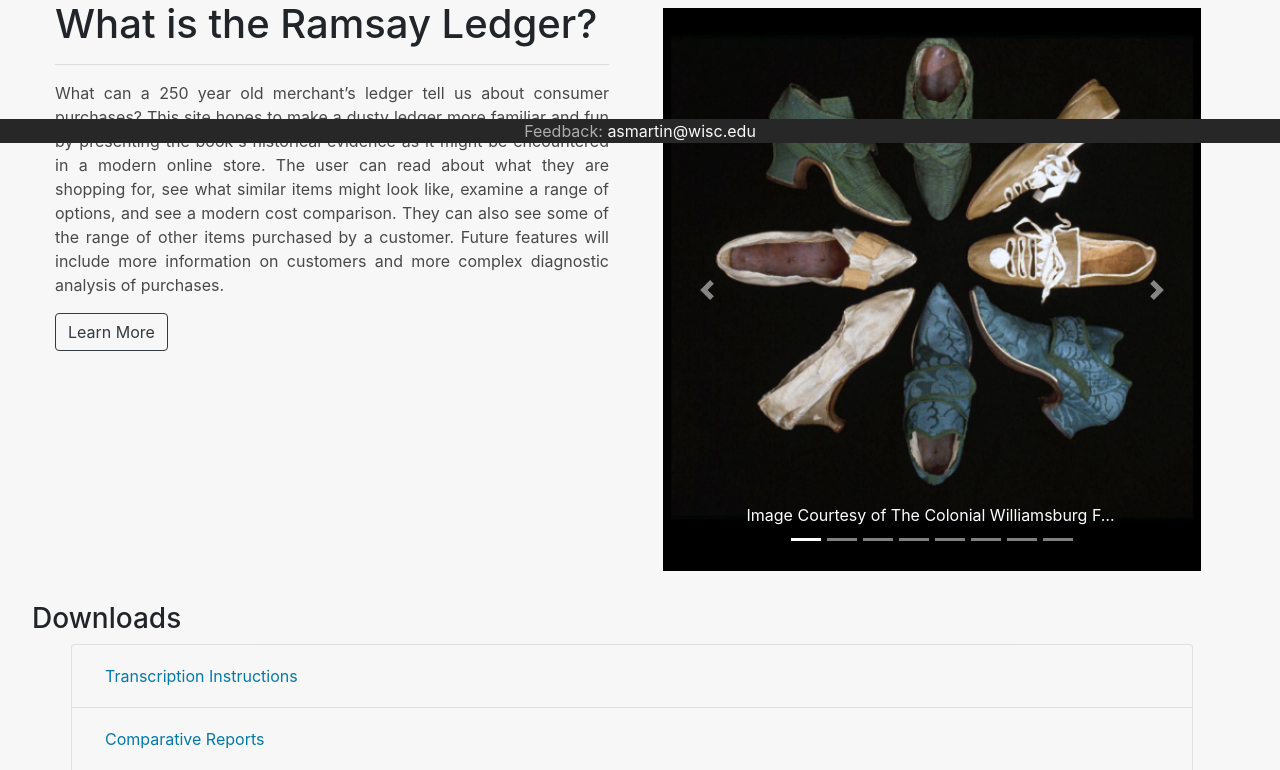
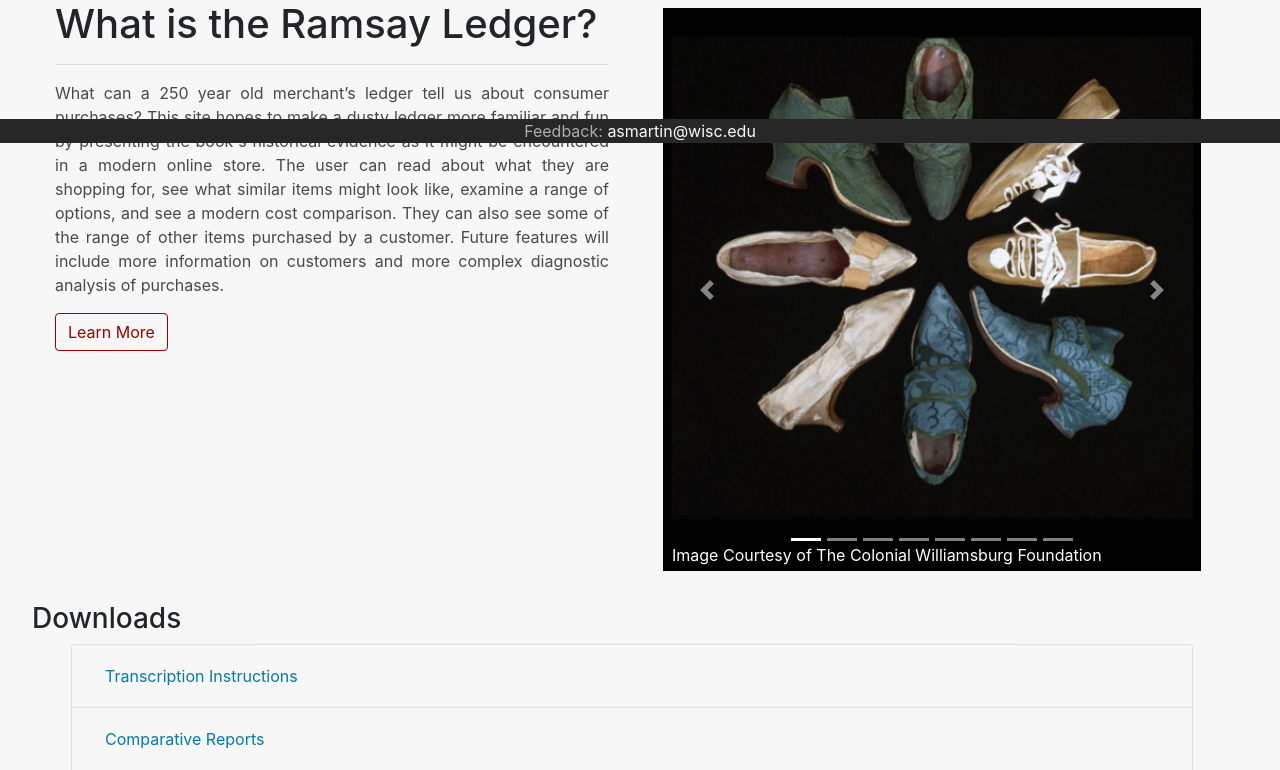
Before and after one commit to cjswedes/real-wear, a Django app: page / in a window 1280 px wide. Shown: the part 657-1427 px from the top of the page. Run offline with Django 3.2, Linux system fonts and the light colour scheme; some libraries are stand-ins or nearby versions.

Commit message:
font size, carousel fix.

```diff
--- a/ramsay/ledger/static/bootstrap/css/custom.css
+++ b/ramsay/ledger/static/bootstrap/css/custom.css
@@ -149,3 +149,12 @@ body {
     text-decoration: none;
     background-color: #9b0000;
   }
+
+  .carousel-caption {
+    bottom: -20px;
+    left: 5px;
+}
+
+.carousel-caption a {
+  color: white;
+}
--- a/ramsay/ledger/templates/base.html
+++ b/ramsay/ledger/templates/base.html
@@ -50,6 +50,9 @@
       margin-top: -5px;
     }
 
+    h5 {
+        color: #494949;
+    }
 
   </style>
   {% block style %}
@@ -125,8 +128,6 @@
       <li class="nav-item">
         <button id="cart" type="button" class="nav-item btn btn-outline-secondary my-0 my-lg-0" data-toggle="popover"
           data-placement="bottom">
-          <!-- TODO: put back after debug -->
-          <!-- data-trigger="focus" -->
           <i class="fas fa-shopping-cart"></i>
         </button>
       </li>
--- a/ramsay/ledger/templates/category_list.html
+++ b/ramsay/ledger/templates/category_list.html
@@ -48,6 +48,7 @@
         -webkit-transform: rotate(-180deg);
         transform: rotate(-180deg);
     }
+
 </style>
 {% endblock style %}
 
@@ -99,7 +100,7 @@
                             <div class="container">
                                 <div class="row">
                                     <div class="col">
-                                        <h5>{{ product.title }}</h5>
+                                        <h4>{{ product.title }}</h4>
                                         <hr>
                                         </hr>
                                     </div>
--- a/ramsay/ledger/templates/home.html
+++ b/ramsay/ledger/templates/home.html
@@ -28,19 +28,10 @@
         width: 50%;
     }
 
-    .carousel-caption {
-        bottom: -20px;
-        left: 5px;
-    }
-
-    /* TODO: Not sure why this is not working. */
-    .carousel-caption .a {
-        color: white;
-    }
-
     .carousel-item {
         padding-bottom: 25px;
     }
+
 </style>
 {% endblock style %}
 
@@ -71,7 +62,7 @@
                         more
                         information on customers and more complex diagnostic analysis of purchases.
                     </p>
-                    <a href="{% url 'about' %}" class="btn btn-outline-dark"> Learn More</a>
+                    <a href="{% url 'about' %}" class="btn btn-outline-danger"> Learn More</a>
                 </div>
                 <div class="p-2 displayblock">
                     <!-- border-radius:25px; -->
@@ -85,8 +76,7 @@
                                         <img class="d-block w-100" src="{% static 'images/Shoes.jpg' %}"
                                             alt="First slide">
                                         <div class="carousel-caption text-left text-truncate">
-                                            <a href="http://emuseum.history.org/view/objects/asitem/items$0040:12049"
-                                                style="color:white;">Image Courtesy of The Colonial Williamsburg
+                                            <a href="http://emuseum.history.org/view/objects/asitem/items$0040:12049">Image Courtesy of The Colonial Williamsburg
                                                 Foundation</a>
                                         </div>
                                     </div>
@@ -94,24 +84,21 @@
                                         <img class="d-block w-100" src="{% static 'images/Calico.jpg' %}"
                                             alt="Second slide">
                                         <div class="carousel-caption text-left text-truncate">
-                                            <a href="http://www.metmuseum.org/art/collection/search/19004?when=A.D.힭�1800&amp;amp;ft=calico&amp;amp;pg=1&amp;amp;rpp=20&amp;amp;pos=14"
-                                                style="color:white;">Metropolitan Museum of Art</a>
+                                            <a href="http://www.metmuseum.org/art/collection/search/19004?when=A.D.힭�1800&amp;amp;ft=calico&amp;amp;pg=1&amp;amp;rpp=20&amp;amp;pos=14">Metropolitan Museum of Art</a>
                                         </div>
                                     </div>
                                     <div class="carousel-item">
                                         <img class="d-block w-100" src="{% static 'images/Thread.jpg' %}"
                                             alt="Third slide">
                                         <div class="carousel-caption text-left text-truncate">
-                                            <a href="http://collections.vam.ac.uk/item/O78858/skein-unknown/"
-                                                style="color:white;">Victoria &amp; Albert Museum</a>
+                                            <a href="http://collections.vam.ac.uk/item/O78858/skein-unknown/">Victoria &amp; Albert Museum</a>
                                         </div>
                                     </div>
                                     <div class="carousel-item">
                                         <img class="d-block w-100" src="{% static 'images/Check.jpg' %}"
                                             alt="Fourth slide">
                                         <div class="carousel-caption text-left text-truncate">
-                                            <a href="http://emuseum.history.org/view/objects/asitem/items$0040:30921"
-                                                style="color:white;">Image Courtesy of The Colonial Williamsburg
+                                            <a href="http://emuseum.history.org/view/objects/asitem/items$0040:30921">Image Courtesy of The Colonial Williamsburg
                                                 Foundation</a>
                                         </div>
                                     </div>
@@ -119,24 +106,21 @@
                                         <img class="d-block w-100" src="{% static 'images/Linen.jpg' %}"
                                             alt="Fifth slide">
                                         <div class="carousel-caption text-left text-truncate">
-                                            <a href="http://collections.vam.ac.uk/item/O238478/wrapping-gown-unknown/"
-                                                style="color:white;">Victoria &amp; Albert Museum</a>
+                                            <a href="http://collections.vam.ac.uk/item/O238478/wrapping-gown-unknown/">Victoria &amp; Albert Museum</a>
                                         </div>
                                     </div>
                                     <div class="carousel-item">
                                         <img class="d-block w-100" src="{% static 'images/Pins.jpg' %}"
                                             alt="Sixth slide">
                                         <div class="carousel-caption text-left text-truncate">
-                                            <a href="https://www.alexandriava.gov/Archaeology"
-                                                style="color:white;">Alexandria Archaeology Museum</a>
+                                            <a href="https://www.alexandriava.gov/Archaeology">Alexandria Archaeology Museum</a>
                                         </div>
                                     </div>
                                     <div class="carousel-item">
                                         <img class="d-block w-100" src="{% static 'images/Hose.jpg' %}"
                                             alt="Seventh slide">
                                         <div class="carousel-caption text-left text-truncate">
-                                            <a href="http://emuseum.history.org/view/objects/asitem/items$0040:31694"
-                                                style="color:white;">Image Courtesy of The Colonial Williamsburg
+                                            <a href="http://emuseum.history.org/view/objects/asitem/items$0040:31694">Image Courtesy of The Colonial Williamsburg
                                                 Foundation</a>
                                         </div>
                                     </div>
```
Also changed, not shown: ramsay/ledger/templates/about.html (+7 -7 lines), ramsay/ledger/templates/product_detail.html (+4 -4 lines).
